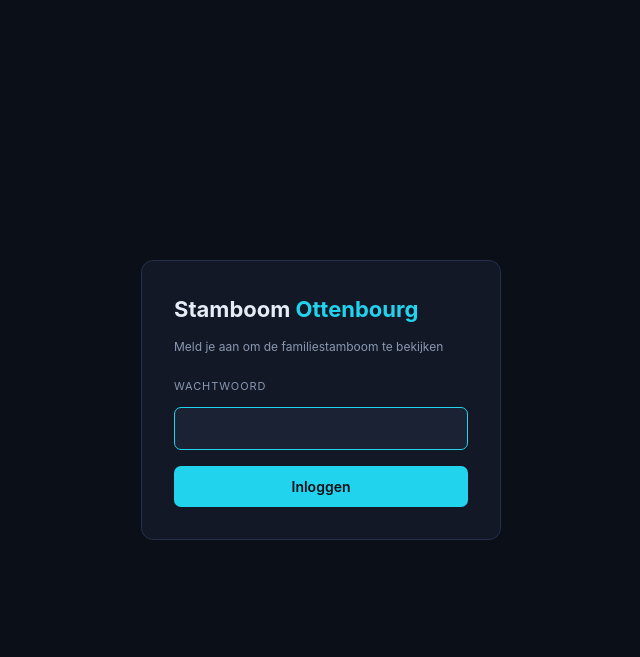
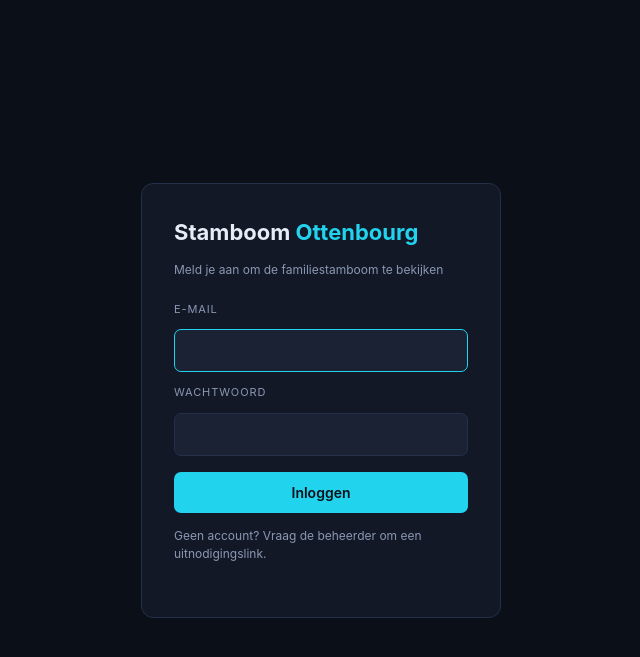
Before and after one commit to janottenbourg/genealogy-toolkit, a PHP site: page / in a window 1280 px wide. Shown: the top 657 px of the page, without its empty margins (319-959 px from the left). Run offline with PHP 8.4, Linux system fonts and the light colour scheme.

Commit message:
feat(v2): email + password login form with CSRF

```diff
--- a/index.php
+++ b/index.php
@@ -1,8 +1,9 @@
 <?php
 require_once __DIR__ . '/auth.php';
 if (isAuthed()) { header('Location: home.php'); exit; }
-$err  = isset($_GET['err']) ? 'Ongeldig wachtwoord.' : null;
+$err  = isset($_GET['err']) ? 'Ongeldige e-mail of wachtwoord.' : null;
 $next = $_GET['next'] ?? 'home.php';
+$csrf = csrfToken();
 ?>
 <!DOCTYPE html>
 <html lang="nl">
@@ -19,11 +20,17 @@ $next = $_GET['next'] ?? 'home.php';
     <p class="subtitle">Meld je aan om de familiestamboom te bekijken</p>
     <?php if ($err): ?><div class="err"><?= htmlspecialchars($err) ?></div><?php endif; ?>
     <form method="post" action="login.php" autocomplete="on">
-      <input type="hidden" name="next" value="<?= htmlspecialchars($next) ?>">
+      <input type="hidden" name="next"  value="<?= htmlspecialchars($next) ?>">
+      <input type="hidden" name="_csrf" value="<?= htmlspecialchars($csrf) ?>">
+      <label for="email">E-mail</label>
+      <input id="email" name="email" type="email" autocomplete="email" autofocus required>
       <label for="pw">Wachtwoord</label>
-      <input id="pw" name="password" type="password" autofocus required>
+      <input id="pw" name="password" type="password" autocomplete="current-password" required>
       <button type="submit">Inloggen</button>
     </form>
+    <p class="subtitle" style="margin-top:14px">
+      Geen account? Vraag de beheerder om een uitnodigingslink.
+    </p>
   </main>
 </body>
 </html>
```
Also changed, not shown: login.php (+12 -4 lines).
